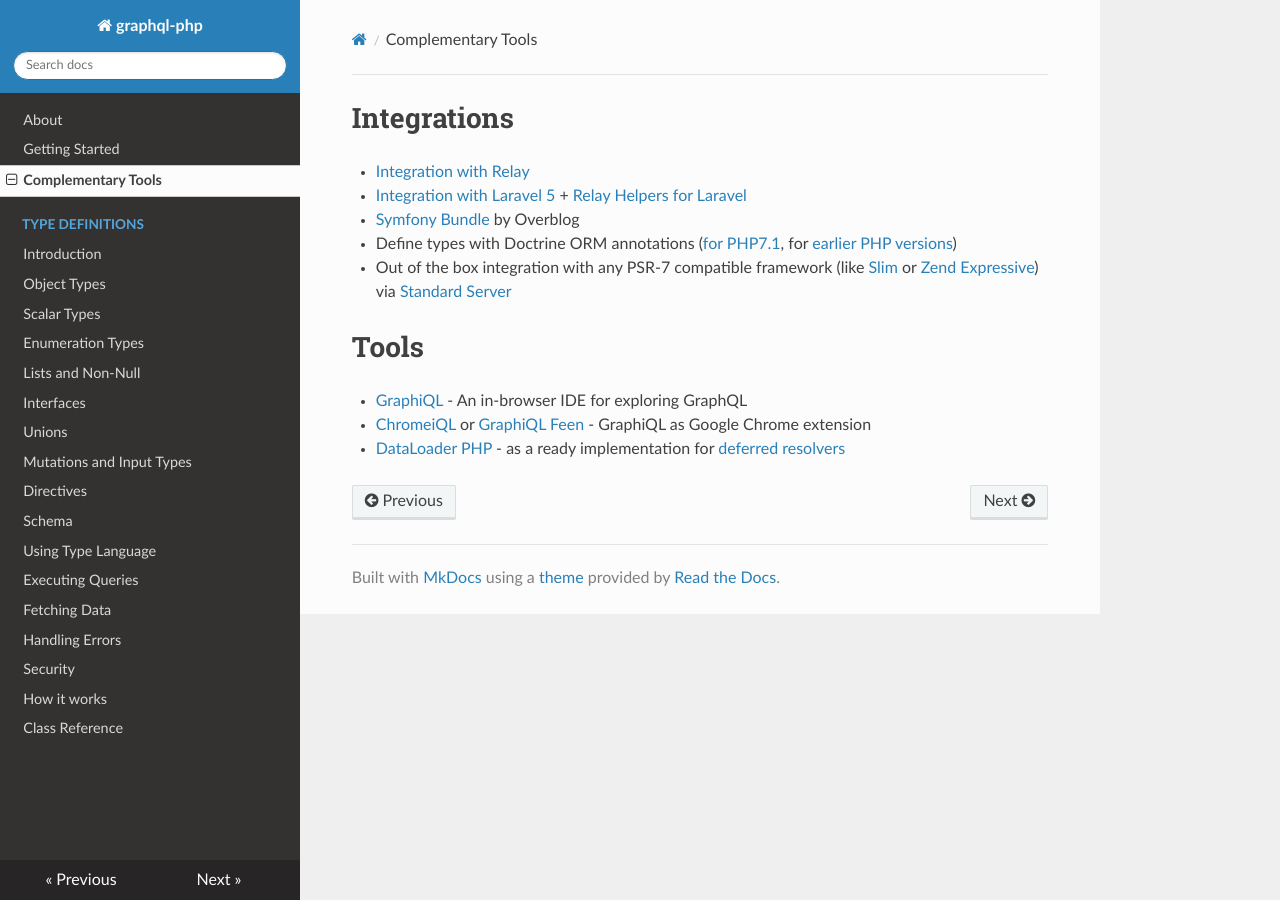
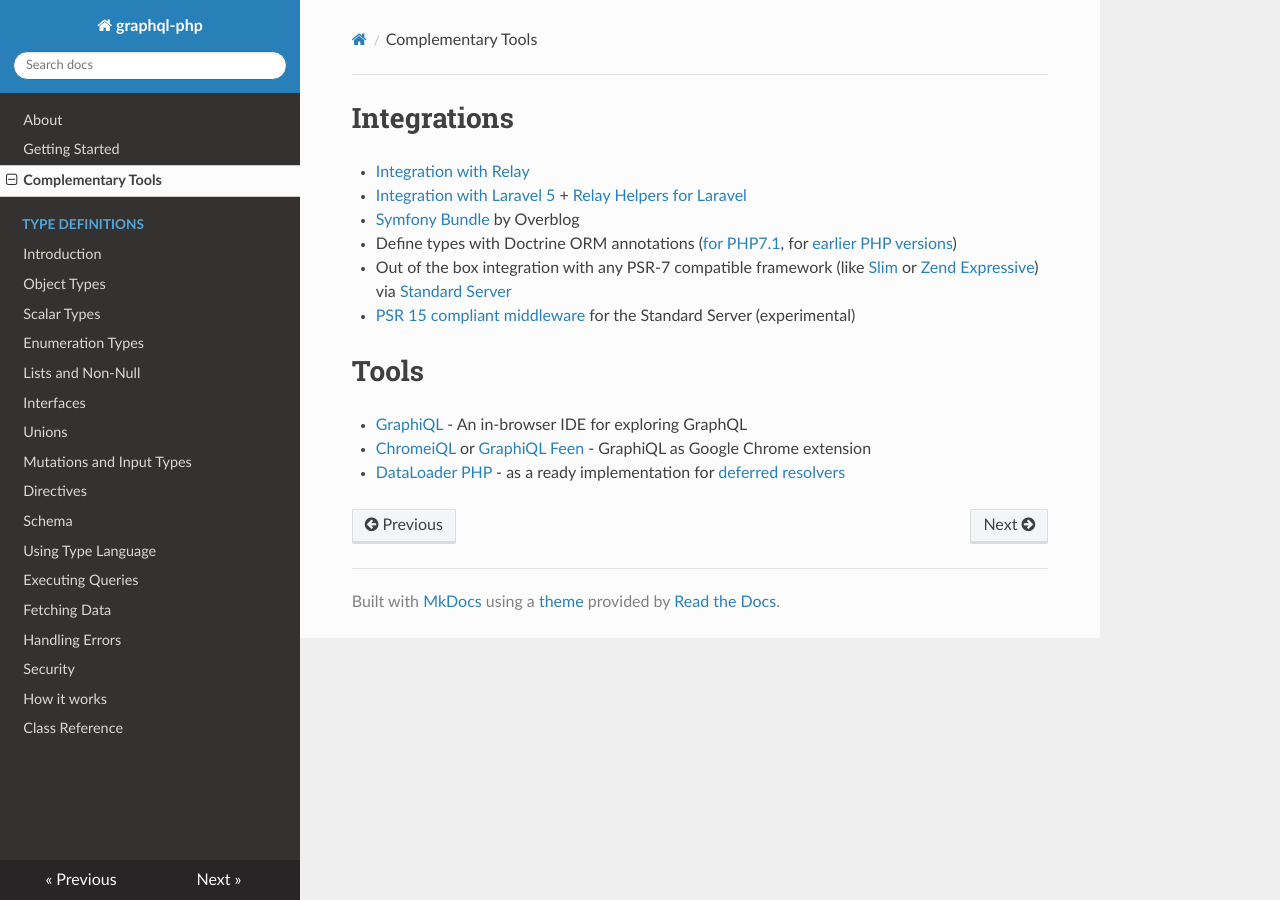
Before and after one commit to webonyx/graphql-php, an MkDocs documentation site: the page built from docs/complementary-tools.md, in a window 1280 px wide. Built offline with MkDocs 1.6.1, drawn with Linux system fonts in a browser that asks for light colours; nearby versions of some CDN libraries; old or Windows-style settings are respelled for this version of MkDocs.

Commit message:
Docs: Mention PSR15-compliant middleware in complementary tools section

```diff
--- a/docs/complementary-tools.md
+++ b/docs/complementary-tools.md
@@ -5,6 +5,7 @@
 - [Symfony Bundle](https://github.com/overblog/GraphQLBundle) by Overblog
 - Define types with Doctrine ORM annotations ([for PHP7.1](https://github.com/Ecodev/graphql-doctrine), for [earlier PHP versions](https://github.com/rahuljayaraman/doctrine-graphql))
 - Out of the box integration with any PSR-7 compatible framework (like [Slim](http://slimframework.com) or [Zend Expressive](http://zendframework.github.io/zend-expressive/)) via [Standard Server](executing-queries.md/#using-server)
+- [PSR 15 compliant middleware](https://github.com/phps-cans/psr7-middleware-graphql) for the Standard Server (experimental)
 
 # Tools
 - [GraphiQL](https://github.com/graphql/graphiql) - An in-browser IDE for exploring GraphQL
```
